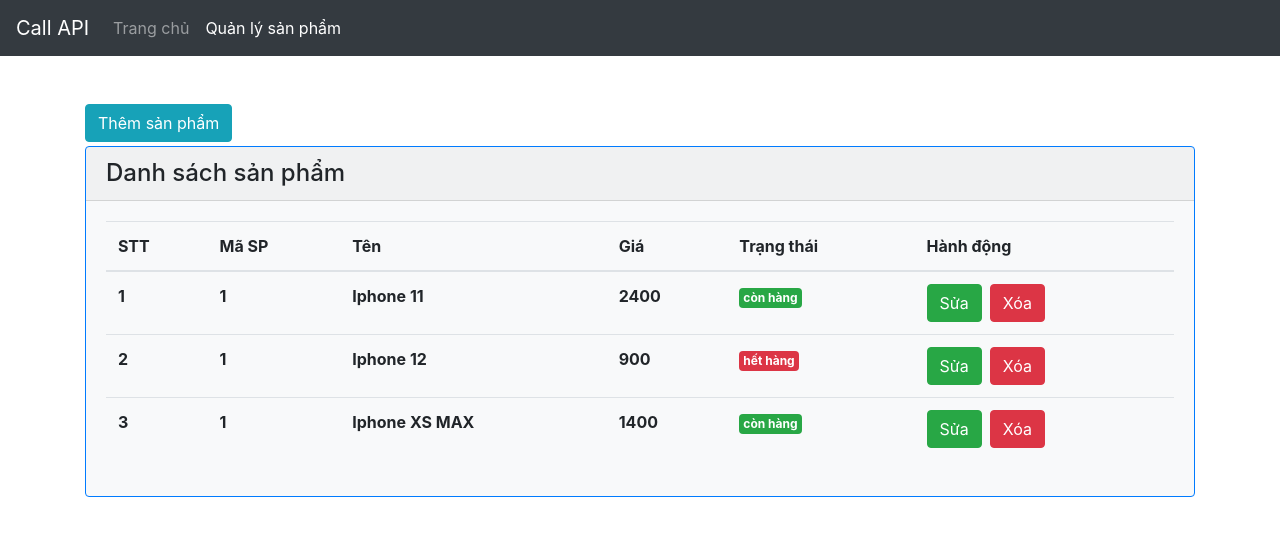
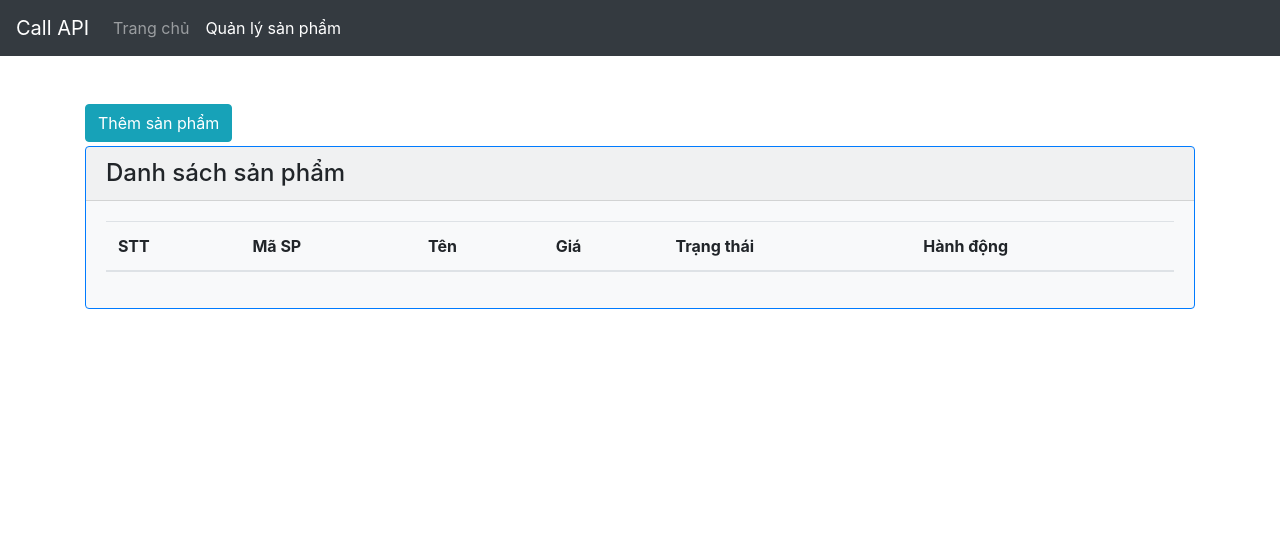
Before and after one commit to tuanbui0509/cart-api-redux-router, a React (Create React App) app: page /product-list in a window 1280 px wide. Shown: the top 536 px of the page. Built offline with nearby package versions, Linux system fonts and the light colour scheme.

Commit message:
setup axios API

```diff
--- a/package.json
+++ b/package.json
@@ -6,6 +6,7 @@
     "@testing-library/jest-dom": "^5.11.4",
     "@testing-library/react": "^11.1.0",
     "@testing-library/user-event": "^12.1.10",
+    "axios": "^0.21.1",
     "react": "^17.0.2",
     "react-dom": "^17.0.2",
     "react-redux": "^7.2.4",
--- a/src/index.css
+++ /dev/null
@@ -1,13 +0,0 @@
-body {
-  margin: 0;
-  font-family: -apple-system, BlinkMacSystemFont, 'Segoe UI', 'Roboto', 'Oxygen',
-    'Ubuntu', 'Cantarell', 'Fira Sans', 'Droid Sans', 'Helvetica Neue',
-    sans-serif;
-  -webkit-font-smoothing: antialiased;
-  -moz-osx-font-smoothing: grayscale;
-}
-
-code {
-  font-family: source-code-pro, Menlo, Monaco, Consolas, 'Courier New',
-    monospace;
-}
--- a/src/pages/ProductListPage/ProductListPage.js
+++ b/src/pages/ProductListPage/ProductListPage.js
@@ -4,7 +4,8 @@
 import { connect } from 'react-redux'
 class ProductListPage extends Component {
     render() {
-        let {products} = this.props;
+        // let {products} = this.props;
+        let products =[];
         return (
             <div className="col-xs-12 col-sm-12 col-md-12 col-lg-12">
                 <button type="button" className="btn btn-info mb-1">Thêm sản phẩm</button>
```
Also changed, not shown: src/components/Menu/Menu.js (+8 -8 lines), 1 other file (tests, documents, lock files or other folders).
